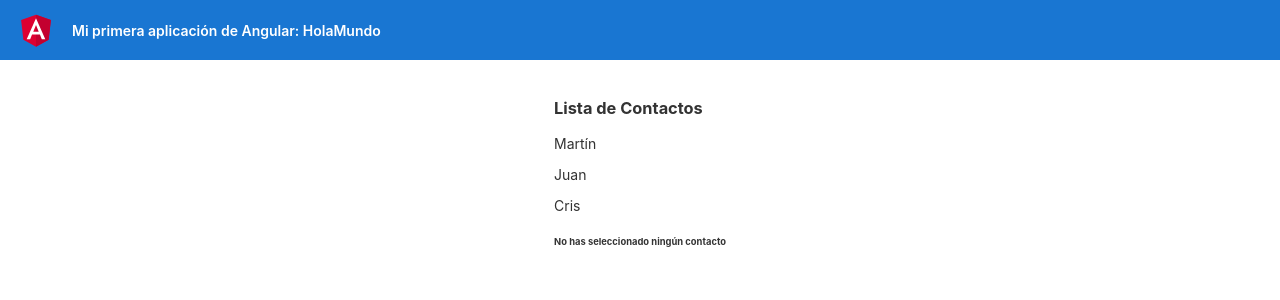
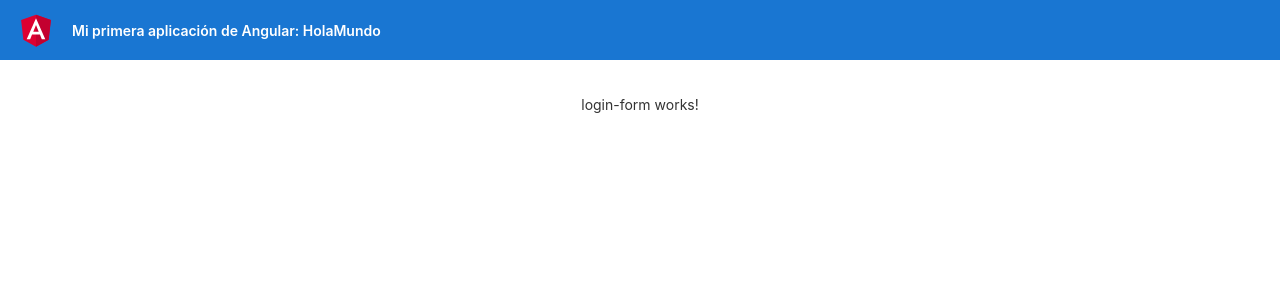
Before and after one commit to kriz23/OpenBootcamp-AngularBasics, an Angular app: page / in a window 1280 px wide. Shown: the top 300 px of the page. Built offline with nearby package versions, Linux system fonts and the light colour scheme; no server answers.

Commit message:
Updating the main app component

```diff
--- a/src/app/app.component.html
+++ b/src/app/app.component.html
@@ -322,7 +322,10 @@
   <!--<app-saludo [user]="user" (mensajeEmitter)="recibirMensajeDelHijo($event)"></app-saludo>-->
   <!--<app-saludo (mensajeEmitter)="recibirMensajeDelHijo($event)"></app-saludo>-->
 
-  <!--  Ejemplo de uso de Servicio -->
-  <app-lista-contactos></app-lista-contactos>
+  <!-- Ejemplo de uso de Servicio -->
+  <!--<app-lista-contactos></app-lista-contactos>-->
+
+  <!-- Ejemplo de petición HTTP -->
+  <app-login-form></app-login-form>
 
 </div>
```
